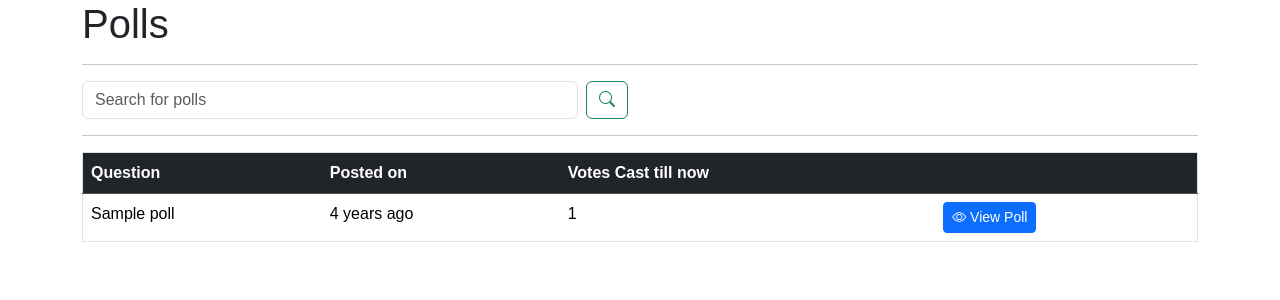
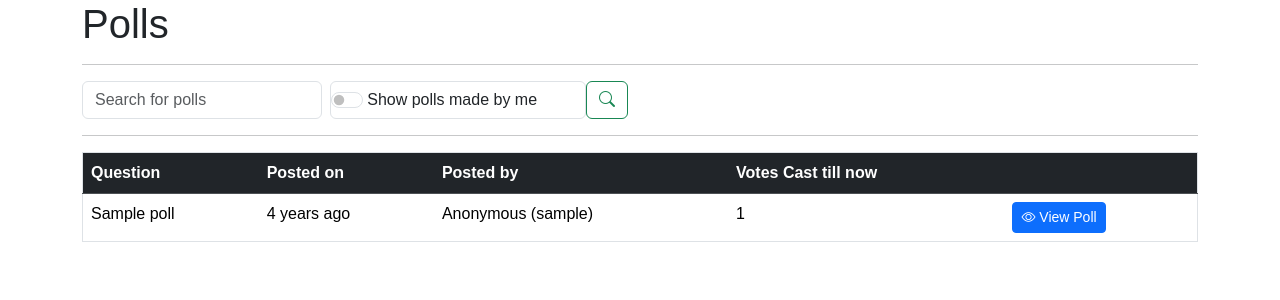
Before and after one commit to gargshi/poll-app-django, a Django app: page /viewPolls/ in a window 1280 px wide. Shown: the part 56-356 px from the top of the page. Run offline with Django 5.2, Linux system fonts and the light colour scheme; a user stored in the database is signed in; tables that the repository leaves empty hold one stand-in row (values such as "Sample post"); some libraries are stand-ins or nearby versions.

Commit message:
added-some-poll-creation-viewing-logic-24-05-2024

```diff
--- a/myPollsProject/poll/admin.py
+++ b/myPollsProject/poll/admin.py
@@ -4,7 +4,7 @@ from .models import Poll, Option
 
 @admin.register(Poll)
 class PollAdmin(admin.ModelAdmin):
-	list_display = ('question', 'pub_date')
+	list_display = ('question', 'pub_date','created_by','is_anonymous')
 
 @admin.register(Option)
 class OptionAdmin(admin.ModelAdmin):
--- a/myPollsProject/poll/models.py
+++ b/myPollsProject/poll/models.py
@@ -1,9 +1,12 @@
 from django.db import models
 from datetime import datetime
+# from django.contrib.auth import User
 
 # Create your models here.
 class Poll(models.Model):
 	question = models.CharField(max_length=250)
+	created_by = models.ForeignKey('auth.User', on_delete=models.DO_NOTHING, default=None)
+	is_anonymous = models.BooleanField(default=False)
 	pub_date = models.DateTimeField('date published', default=datetime.now)
 
 	def __str__(self):
--- a/myPollsProject/poll/templates/createPoll.html
+++ b/myPollsProject/poll/templates/createPoll.html
@@ -26,7 +26,6 @@
 				</div>
 
 			{% else %}
-
 				<form method="POST" class="form createPollForm" action="{% url 'savePoll' %}">
 					{% csrf_token %}
 					<textarea class="form-control" placeholder="Add your question or topic" name="question" onfocus="checklength()" onkeyup="checklength()"></textarea>
@@ -35,6 +34,11 @@
 					<button type="button" class="btn btn-primary" onclick="addOption()"> Add option </button>
 					<div class="optionarea" id="optionarea"></div>
 					<br>
+					<div class="form-check form-switch">
+						<input class="form-check-input" type="checkbox" role="switch" name="anonymous-poll" id="flexSwitchCheckDefault">
+						<label class="form-check-label" for="flexSwitchCheckDefault">Create Poll as anonymous</label>
+					</div>
+					<hr>
 					<button type="submit" class="btn btn-dark">
 						Create Poll
 					</button>
--- a/myPollsProject/poll/templates/index.html
+++ b/myPollsProject/poll/templates/index.html
@@ -10,6 +10,7 @@
 	</head>
 	<body>
 		<div class="container">
+			{% include 'messages.html' %}
 			<h1>Poll</h1>
 			<a class="btn btn-primary btn-lg" href="{% url 'createPoll' %}">Create</a>
 			<a class="btn btn-primary btn-lg" href="{% url 'listPolls' %}">View Polls</a>
@@ -17,6 +18,7 @@
 
 			{% if request.user.is_authenticated %}
 				<a> Welcome {{ request.user.username }}</a>
+
 			{% else %}
 				<a href="{% url 'user_login' %}">Login</a>
 				<a href="{% url 'user_register' %}">Register</a>
--- a/myPollsProject/poll/templates/viewPolls.html
+++ b/myPollsProject/poll/templates/viewPolls.html
@@ -20,12 +20,21 @@
 			<h1>Polls</h1>
 			<hr>
 			<div class="row">
-				<div class="col-6">
+				<div class="col-md-6 col-sm-12">
 					<!-- search bar -->
-					<form class="d-flex" role="search" action="{% url 'listPolls' %}" method="POST">
+					<form class=" col-md-12 col-sm-12" role="search" action="{% url 'listPolls' %}" method="POST">
 						{% csrf_token %}
+						<div class="d-flex">
 						<input class="form-control me-2" type="search" placeholder="Search for polls" aria-label="Search" name="search" value="{{query|default_if_none:''}}">
+						{% if request.user.is_authenticated %}
+							<div class="form-control form-switch">
+								<input class="form-check-input" type="checkbox" role="switch" id="made_by_me_check" name="made_by_me" {% if made_by_me %} checked {% endif %}>
+								<label class="form-check-label" for="flexSwitchCheckDefault">Show polls made by me</label>
+							</div>
+						{% endif %}
 						<button class="btn btn-outline-success" type="submit"><span><i class="bi bi-search"></i></span></button>
+						</div>
+						<!-- switch for polls made by user -->
 					</form>
 				</div>
 			</div>
@@ -34,6 +43,7 @@
 				<tr class="table-dark">
 					<th>Question</th>
 					<th>Posted on</th>
+					<th>Posted by</th>
 					<th>Votes Cast till now</th>
 					<th></th>
 				</tr>
@@ -46,6 +56,13 @@
 							</td>
 							<td class="time">
 								{{ poll.poll__pub_date| date:"Y-m-d H:i" }}
+							</td>
+							<td>
+								{% if poll.poll__is_anonymous %}
+									Anonymous {% if request.user.is_authenticated %} {% if poll.poll__created_by__username == request.user.username %}({{ poll.poll__created_by__username }}) {% endif %} {% endif %}
+								{% else %}
+									{{ poll.poll__created_by__username }}
+								{% endif %}
 							</td>
 							<td>
 								{{poll.c}}
--- a/myPollsProject/poll/views.py
+++ b/myPollsProject/poll/views.py
@@ -1,6 +1,7 @@
 from django.shortcuts import redirect, render
 from django.db.models import Sum,F
 from .models import Poll, Option
+from django.contrib import messages
 
 # Create your views here.
 def index(request):
@@ -10,29 +11,43 @@ def createPoll(request):
 	return render(request,'createPoll.html')
 
 def savePoll(request):
-	if request.method == 'POST':
-		# print(request.POST)
+	if request.method == 'POST' and request.user.is_authenticated:
+		print(request.POST)
 		question = request.POST['question']
+		make_anonymous = request.POST.get('anonymous-poll')
+		if make_anonymous and make_anonymous == 'on':
+			make_anonymous = True
+		else:
+			make_anonymous = False
+		print(make_anonymous)
 		# print(question)
-		poll = Poll.objects.create(question=question)
+		poll = Poll.objects.create(question=question, created_by=request.user, is_anonymous=make_anonymous)
 		for i in request.POST.keys():
 			if i.startswith('option_text'):
 				print(i)
 				option_text = request.POST[i]
 				Option.objects.create(poll=poll, option_text=option_text)
-
-	return redirect('index')
+		messages.info(request, 'Poll created successfully')
+		# return redirect('listPolls')
+	else:
+		messages.info(request, 'Poll creation failed as you are not logged in')
+	return redirect('listPolls')
 
 def listPolls(request):
 	# if search is used
 	if request.method == 'POST':
 		query=request.POST['search']
-		# polls = Poll.objects.filter(question__contains=query)
-		polls = Option.objects.values('poll').annotate(c=Sum('votes')).values('poll__id','poll__question','poll__pub_date','c').filter(poll__question__contains=query).all()
-		# return redirect('listPolls',query=query,polls=polls)
-		return render(request,'viewPolls.html',{'polls':polls,'query':query})
+		made_by_me = False
+		polls = Option.objects.values('poll').annotate(c=Sum('votes')).values('poll__id','poll__question','poll__pub_date','c','poll__is_anonymous','poll__created_by__username').filter(poll__question__contains=query).all()
+		if request.user.is_authenticated:
+			made_by_me = request.POST.get('made_by_me')
+			if made_by_me and made_by_me == 'on':
+				polls = Option.objects.values('poll').annotate(c=Sum('votes')).values('poll__id','poll__question','poll__pub_date','c','poll__is_anonymous','poll__created_by__username').filter(poll__question__contains=query,poll__created_by=request.user).all()
+		else:
+			polls = Option.objects.values('poll').annotate(c=Sum('votes')).values('poll__id','poll__question','poll__pub_date','c','poll__is_anonymous','poll__created_by__username').filter(poll__question__contains=query).all()
+		return render(request,'viewPolls.html',{'polls':polls,'query':query,'made_by_me':made_by_me})
 	# if search is not used
-	polls = Option.objects.values('poll').annotate(c=Sum('votes')).values('poll__id','poll__question','poll__pub_date','c')
+	polls = Option.objects.values('poll').annotate(c=Sum('votes')).values('poll__id','poll__question','poll__pub_date','poll__is_anonymous','poll__created_by__username','c')
 	return render(request,'viewPolls.html',{'polls':polls})
 
 def displayPoll(request,poll_id):
@@ -43,9 +58,12 @@ def displayPoll(request,poll_id):
 	return render(request,'displayPoll.html',{'poll_op':poll_op,'poll':poll,'options':options})
 
 def castVote(request):
-	if request.method == 'POST':
+	if request.method == 'POST' and request.user.is_authenticated:
 		# print(request.POST)
 		option_id = request.POST['vote']
 		poll=Option.objects.get(id=option_id).poll
 		Option.objects.filter(id=option_id).update(votes=F('votes')+1)
+		messages.success(request, f'Yay! Your Vote was Cast Successfully, thank you {request.user.username}.')
+	else:
+		messages.warning(request, 'Vote cannot be cast due to some error or you are not logged in. Please contact the administrator.')
 	return redirect('listPolls')
--- a/myPollsProject/user/views.py
+++ b/myPollsProject/user/views.py
@@ -27,7 +27,7 @@ def doLogin(request):
 	if request.method == 'POST':
 		username = request.POST['username']
 		password = request.POST['password']
-		print(username,password)
+		# print(username,password)
 		try:
 			user=authenticate(username=username,password=password)
 		except Exception as e:
```
Also changed, not shown: myPollsProject/poll/templates/displayPoll.html (+13 -1 lines), myPollsProject/poll/migrations/0002_poll_created_by.py (added), myPollsProject/poll/migrations/0003_poll_is_anonymous.py (added).
